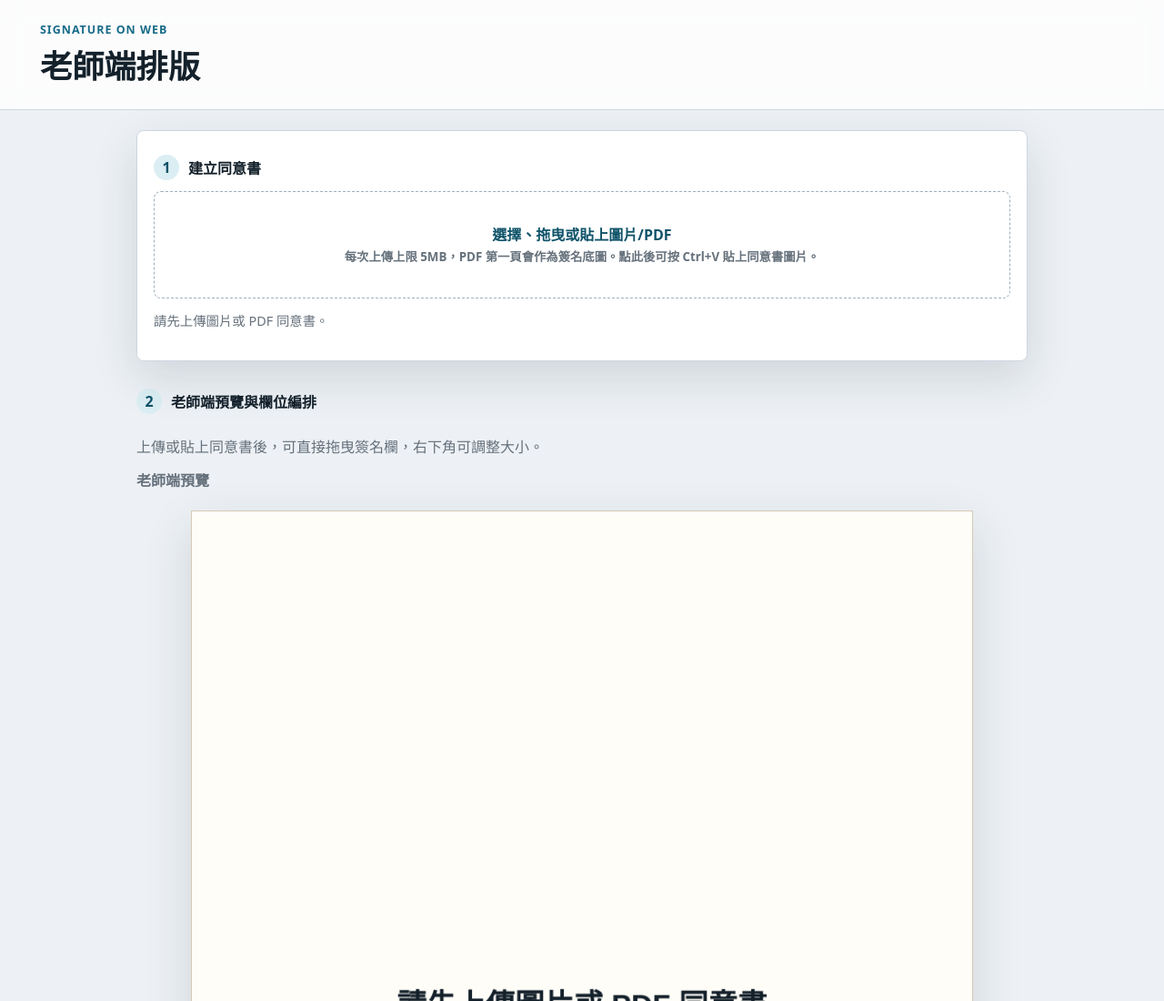
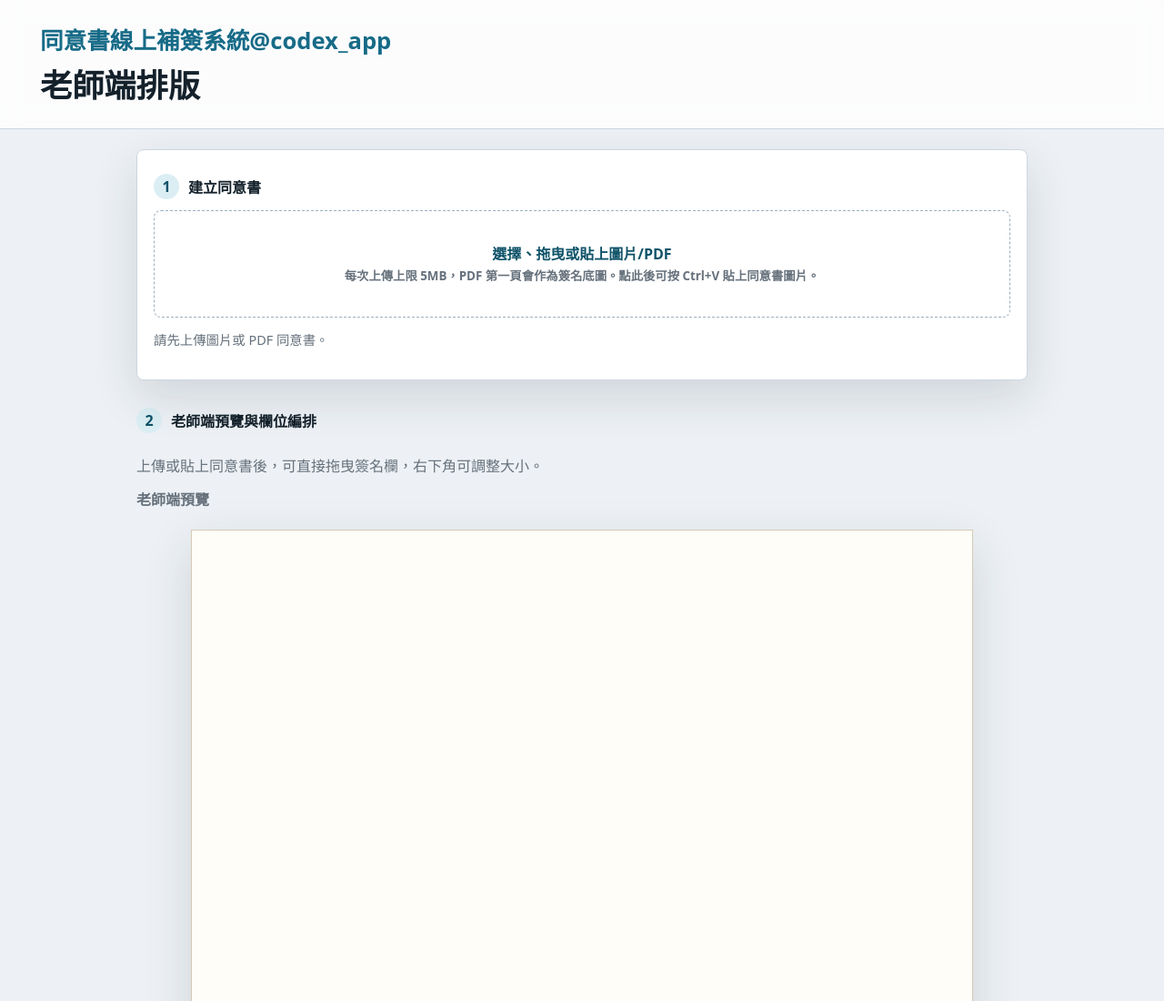
Before and after one commit to panggihsieh/Signature-onweb, a website: page index.html in a window 1280 px wide. Shown: the top 1100 px of the page at 91% size. Drawn offline with Linux system fonts and the light colour scheme; no server answers.

Commit message:
Rename app title and enlarge bold header text

```diff
--- a/index.html
+++ b/index.html
@@ -9,7 +9,7 @@
   <body data-page="teacher">
     <header class="topbar">
       <div>
-        <p class="eyebrow">Signature on Web</p>
+        <p class="eyebrow">同意書線上補簽系統@codex_app</p>
         <h1>老師端排版</h1>
       </div>
     </header>
--- a/styles.css
+++ b/styles.css
@@ -114,10 +114,10 @@ button:disabled {
 .eyebrow {
   margin: 0 0 4px;
   color: var(--accent);
-  font-size: 0.78rem;
-  font-weight: 800;
-  letter-spacing: 0.08em;
-  text-transform: uppercase;
+  font-size: clamp(1.1rem, 2.4vw, 1.6rem);
+  font-weight: 900;
+  letter-spacing: 0;
+  text-transform: none;
 }
 
 h1,
```
Also changed, not shown: monitor.html (+1 -1 lines), parent.html (+1 -1 lines).
